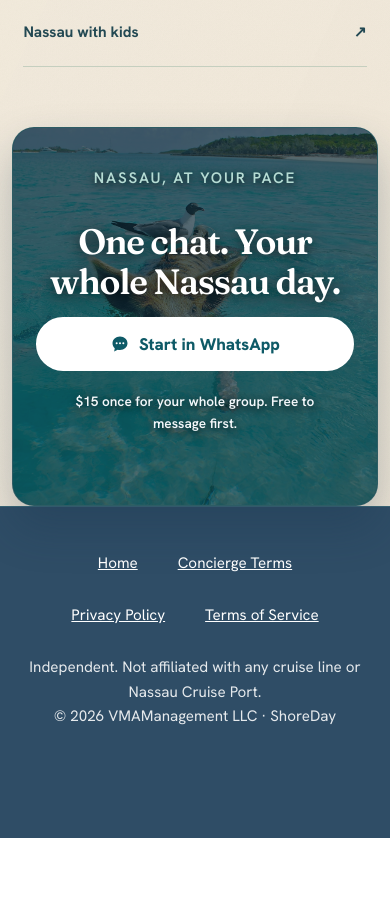
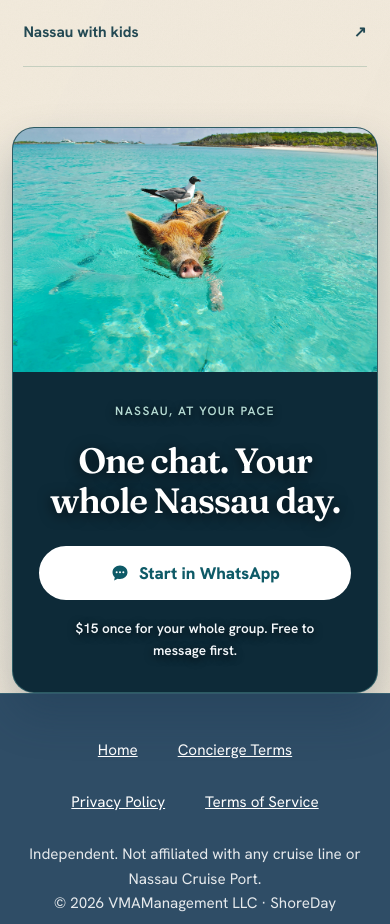
Before and after one commit to Cam2420/shoreday-site, a Next.js app: page /ships/disney-wish-nassau in a window 390 px wide. Shown: the part 3042-3966 px from the top of the page. Before the commit the page ends 3880 px from the top, so only its background shows below. Built offline with nearby package versions, Linux system fonts and the light colour scheme.

Commit message:
fix: use portrait chat previews and unobstructed CTA photography

```diff
--- a/app/marketing.css
+++ b/app/marketing.css
@@ -372,6 +372,11 @@
 }
 .marketing .mini-chat {
   --pt: 1px;
+  width: 100%;
+  max-width: 300px;
+  min-height: 560px;
+  align-self: center;
+  margin-inline: auto;
   display: flex;
   flex-direction: column;
   color-scheme: light;
@@ -387,7 +392,7 @@
 .marketing .mini-chat .chat-bubble {
   padding: 10px;
   font-size: 0.77rem;
-  max-width: 97%;
+  max-width: 86%;
 }
 .marketing .mini-chat .mini-thread {
   position: relative;
@@ -407,6 +412,9 @@
   width: 2px;
 }
 .marketing .proof-caption {
+  max-width: 300px;
+  margin-inline: auto;
+  min-height: 4.65em;
   font-size: 0.69rem;
   color: #536570;
   margin-top: 13px;
@@ -969,11 +977,11 @@
     font-size: 0.88rem;
   }
   .marketing .feature-card .mini-chat {
-    max-width: 370px;
+    max-width: 300px;
     margin: 0 auto;
   }
   .marketing .feature-card .proof-caption {
-    max-width: 370px;
+    max-width: 300px;
     margin: 12px auto 0;
   }
   .marketing .feature-card .mini-thread {
@@ -1115,9 +1123,10 @@
 .marketing .chat-demo .chat-sent {
   background: #d9fdd3;
   border-top-right-radius: 0;
-  max-width: 89%;
+  max-width: 80%;
 }
 .marketing .chat-demo .chat-received {
+  max-width: 85%;
   border-top-left-radius: 0;
 }
 .marketing .chat-demo .chat-bubble::before {
@@ -1187,21 +1196,68 @@
   color: #007663;
   font-weight: 500;
 }
-/* Preserve the final photo panel, but load its image only near the viewport. */
+/* Give the photograph its own column so the animals stay unobstructed. */
 .marketing .final-cta {
+  display: grid;
+  grid-template-columns: 1fr 1fr;
   position: relative;
-  isolation: isolate;
   overflow: hidden;
   background: #0d2a38;
+  padding: 0;
+  text-align: left;
+}
+.marketing .final-cta-copy {
+  grid-column: 1;
+  grid-row: 1;
+  align-self: center;
+  min-width: 0;
+  padding: clamp(28px, 4vw, 52px);
+}
+.marketing .final-cta-copy .section-kicker {
+  font-size: 0.75rem;
+  margin: 0 0 20px;
+}
+.marketing .final-cta-copy h2 {
+  margin-bottom: 26px;
+}
+.marketing .final-cta-copy .cta-button-group {
+  justify-content: flex-start;
+}
+.marketing .final-cta-copy .final-note {
+  margin: 18px 0 0;
 }
 .marketing .final-cta-media {
-  position: absolute;
-  inset: 0;
-  z-index: -1;
+  position: relative;
+  grid-column: 2;
+  grid-row: 1;
+  min-height: 420px;
+  height: 100%;
 }
 .marketing .final-cta-media img {
   object-fit: cover;
-  opacity: 0.3;
+  object-position: center;
+}
+@media (max-width: 760px) {
+  .marketing .final-cta {
+    grid-template-columns: 1fr;
+    width: 94%;
+  }
+  .marketing .final-cta-media {
+    grid-column: 1;
+    grid-row: 1;
+    aspect-ratio: 3742 / 2505;
+    min-height: 0;
+    height: auto;
+  }
+  .marketing .final-cta-copy {
+    grid-column: 1;
+    grid-row: 2;
+    padding: 30px 26px;
+    text-align: center;
+  }
+  .marketing .final-cta-copy .cta-button-group {
+    justify-content: center;
+  }
 }
 
 /* One light-mode WhatsApp treatment for the phone, feature tiles and proof excerpts. */
@@ -1283,10 +1339,12 @@
   color: #111b21;
 }
 .marketing .mini-chat .chat-sent {
+  max-width: 82%;
   background: #d9fdd3;
   border-top-right-radius: 0;
 }
 .marketing .mini-chat .chat-received {
+  max-width: 86%;
   border-top-left-radius: 0;
 }
 .marketing .mini-chat .chat-bubble::before {
@@ -1342,3 +1400,17 @@
     min-height: 0;
   }
 }
+
+/* Photo messages retain room for the image; text bubbles stay slimmer. */
+.marketing .mini-chat .chat-bubble:has(.chat-photo-crop) {
+  width: 94%;
+  max-width: 94%;
+}
+.marketing .chat-demo .chat-bubble:has(.chat-photo-crop) {
+  max-width: 92%;
+}
+@media (max-width: 600px) {
+  .marketing .proof-caption {
+    min-height: 0;
+  }
+}
--- a/components/marketing/FinalCta.tsx
+++ b/components/marketing/FinalCta.tsx
@@ -3,14 +3,15 @@ import WhatsAppCta from "@/app/WhatsAppCta";
 export default function FinalCta({ surface }: { surface: string }) {
   return (
     <section className="final-cta">
-      <div className="final-cta-media" aria-hidden="true">
+      <div className="final-cta-media">
         <Image
           src="/swimmingpig_bird.jpg"
-          alt=""
+          alt="A swimming pig with a bird perched on its back in turquoise water"
           fill
-          sizes="(max-width: 600px) 94vw, 1080px"
+          sizes="(max-width: 760px) 94vw, 540px"
         />
       </div>
+      <div className="final-cta-copy">
         <p className="section-kicker">Nassau, at your pace</p>
         <h2>One chat. Your whole Nassau day.</h2>
         <div className="cta-button-group">
@@ -19,6 +20,7 @@ export default function FinalCta({ surface }: { surface: string }) {
         <p className="final-note">
           $15 once for your whole group. Free to message first.
         </p>
+      </div>
     </section>
   );
 }
```
Also changed, not shown: 1 other file (tests, documents, lock files or other folders). Lines whose indentation alone changed are shown as unchanged.
